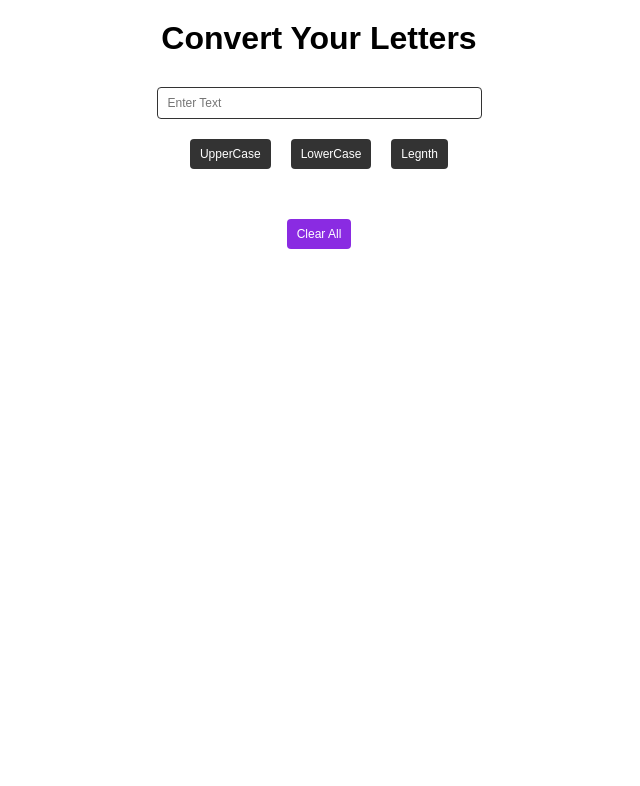
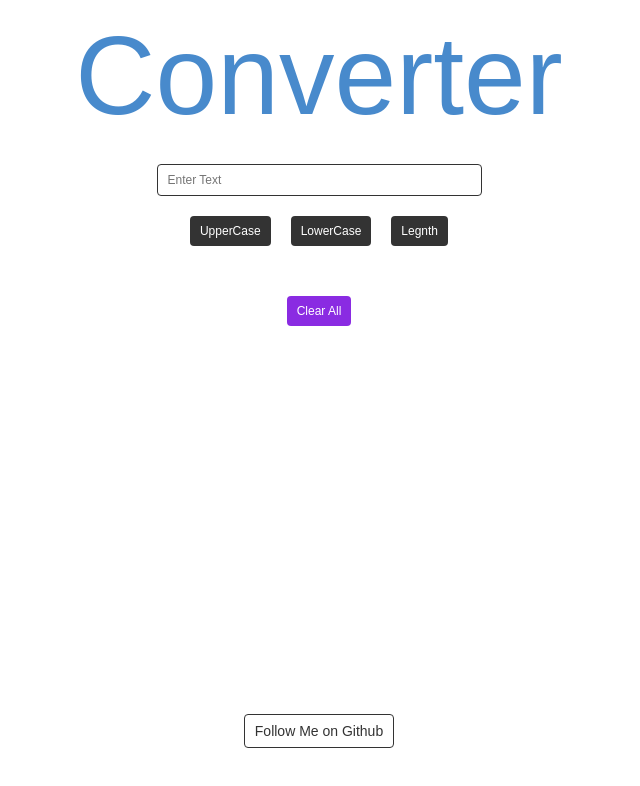
Before and after one commit to anas20023/Testing_JS, a plain HTML site: page index.html in a window 1280 px wide. Shown: the whole page, without its empty margins (321-961 px from the left). Drawn offline with Linux system fonts and the light colour scheme.

Commit message:
Add files via upload

```diff
--- a/index.html
+++ b/index.html
@@ -8,7 +8,13 @@
     <script src="./upr_twr.js"></script>
   </head>
   <body>
-    <h1 class="heading">Convert Your Letters</h1>
+    <div class="wrapper">
+      <svg>
+        <text x="50%" y="50%" dy=".35em" text-anchor="middle">
+          Converter
+        </text>
+      </svg>
+    </div>
     <div class="container">
       <input
         type="text"
@@ -24,6 +30,7 @@
       </div>
       <h2 id="change"></h2>
       <button onclick="Clr()" class="clear">Clear All</button>
+      <a href="https://github.com/anas20023" target="_blank" rel="noopener" class="follow_btn">Follow Me on Github</a>
     </div>
   </body>
 </html>
--- a/style.css
+++ b/style.css
@@ -32,7 +32,7 @@ button
     background: #333;
     color: #ffff;
     margin: 10px;
-    transition: all 0.3s ease;
+    transition: all 1s cubic-bezier(0.79, 0.33, 0.14, 0.53);
 }
 #text
 {
@@ -83,3 +83,46 @@ button
     transition: all 0.3s ease;
 
 }
+@import url("https://fonts.googleapis.com/css2?family=Poppins&display=swap");
+
+svg {
+	font-family: "Poppins", sans-serif;
+	width: 100%; height: 100%;
+}
+svg text {
+	animation: stroke 5s infinite alternate;
+	stroke-width: 2;
+	stroke: #365FA0;
+	font-size: 111px;
+}
+.follow_btn
+{
+    position: absolute;
+    top: 88%;
+    padding: 8px 10px;
+    text-decoration: none;
+    border: none;
+    outline: none;
+    border-radius: 4px;
+    cursor: pointer;
+    font-size: 14px;
+    background: #ffff;
+    color: #333;
+    border: 1px solid #333;
+    margin: 10px;
+    transition: all 1s cubic-bezier(0.79, 0.33, 0.14, 0.53);
+}
+@keyframes stroke {
+	0%   {
+		fill: rgba(72,138,204,0); stroke: rgba(54,95,160,1);
+		stroke-dashoffset: 25%; stroke-dasharray: 0 50%; stroke-width: 2;
+	}
+	70%  {fill: rgba(72,138,204,0); stroke: rgba(54,95,160,1); }
+	80%  {fill: rgba(72,138,204,0); stroke: rgba(54,95,160,1); stroke-width: 3; }
+	100% {
+		fill: rgba(72,138,204,1); stroke: rgba(54,95,160,0);
+		stroke-dashoffset: -25%; stroke-dasharray: 50% 0; stroke-width: 0;
+	}
+}
+
+.wrapper {background-color: #FFFFFF};
```
